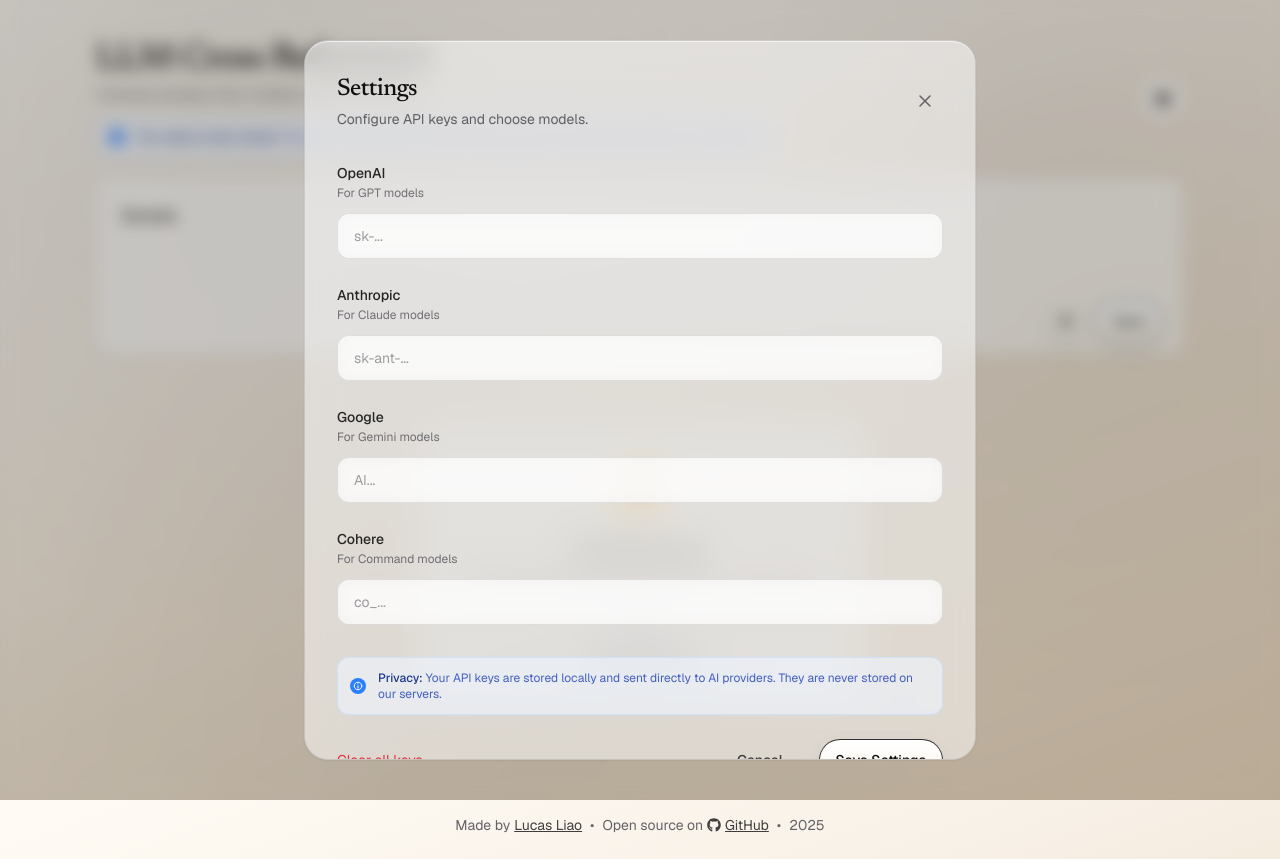
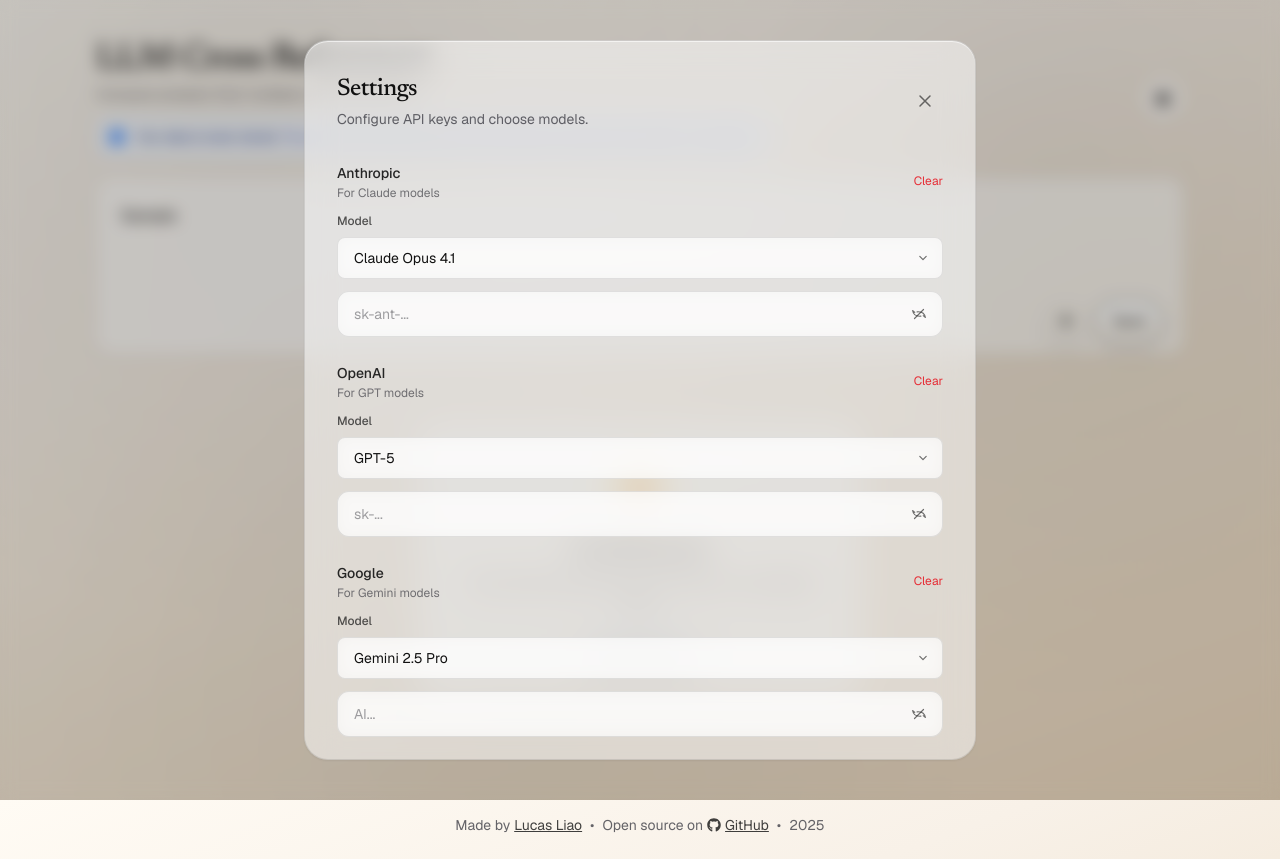
Before and after one commit to lucasliao0403/llm-cross-referencer, a Next.js app: page / in a window 1280 px wide. Both pictures are taken after typing "Sample" into the empty fields and a click on the button "Add API Keys". Built offline with nearby package versions, Linux system fonts and the light colour scheme.

Commit message:
add autosave to api settings

```diff
--- a/src/app/globals.css
+++ b/src/app/globals.css
@@ -84,12 +84,14 @@
   .custom-scrollbar::-webkit-scrollbar-track {
     background: transparent;
     border-radius: 0 24px 24px 0;
+    margin: 8px 8px 8px 0;
   }
 
   .custom-scrollbar::-webkit-scrollbar-thumb {
     background: rgba(17, 17, 17, 0.15);
     border-radius: 4px;
     border: 1px solid rgba(255, 255, 255, 0.3);
+    margin-right: 8px;
   }
 
   .custom-scrollbar::-webkit-scrollbar-thumb:hover {
@@ -99,5 +101,6 @@
   .custom-scrollbar::-webkit-scrollbar-corner {
     background: transparent;
     border-radius: 0 0 24px 0;
+    margin: 0 8px 8px 0;
   }
 }
--- a/src/app/page.tsx
+++ b/src/app/page.tsx
@@ -12,7 +12,7 @@
 
 // Removed fallback math notation converter
 
-type ModelKey = "openai" | "anthropic" | "google" | "cohere";
+type ModelKey = "anthropic" | "openai" | "google";
 
 type NdjsonEvent = {
   model: ModelKey;
@@ -22,41 +22,37 @@
 };
 
 export default function Home() {
-  const { apiKeys, hasAnyKeys } = useApiKeys();
+  const { apiKeys, selectedModels, hasAnyKeys } = useApiKeys();
   const [prompt, setPrompt] = useState("");
   const [isLoading, setIsLoading] = useState(false);
   const [showApiModal, setShowApiModal] = useState(false);
   const [messages, setMessages] = useState<Record<ModelKey, string>>({
+    anthropic: "",
     openai: "",
-    anthropic: "",
     google: "",
-    cohere: "",
   });
   const [errors, setErrors] = useState<Record<ModelKey, string | null>>({
+    anthropic: null,
     openai: null,
-    anthropic: null,
     google: null,
-    cohere: null,
   });
   const [evaluatorResult, setEvaluatorResult] = useState<string>("");
   const [evaluatorLoading, setEvaluatorLoading] = useState(false);
   const [evaluatorRan, setEvaluatorRan] = useState(false);
   const [modelStatus, setModelStatus] = useState<Record<ModelKey, 'pending' | 'streaming' | 'finished' | 'error'>>({
+    anthropic: 'pending',
     openai: 'pending',
-    anthropic: 'pending',
     google: 'pending',
-    cohere: 'pending',
   });
 
   const controllerRef = useRef<AbortController | null>(null);
   const allModels: { key: ModelKey; label: string }[] = useMemo(
     () => [
-      { key: "openai", label: "GPT-5" },
-      { key: "anthropic", label: "Claude 4 Sonnet" },
-      { key: "google", label: "Gemini 2.5 Pro" },
-      { key: "cohere", label: "Command A (03-2025)" },
+      { key: "anthropic", label: selectedModels?.anthropic || "Claude Opus 4.1" },
+      { key: "openai", label: selectedModels?.openai || "GPT-5" },
+      { key: "google", label: selectedModels?.google || "Gemini 2.5 Pro" },
     ],
-    []
+    [selectedModels]
   );
 
   // Only show models that have API keys
@@ -98,18 +94,17 @@
     e.preventDefault();
     if (!prompt.trim()) return;
     setIsLoading(true);
-    setMessages({ openai: "", anthropic: "", google: "", cohere: "" });
-    setErrors({ openai: null, anthropic: null, google: null, cohere: null });
+    setMessages({ anthropic: "", openai: "", google: "" });
+    setErrors({ anthropic: null, openai: null, google: null });
     setEvaluatorResult("");
     setEvaluatorLoading(false);
     setEvaluatorRan(false);
 
     // Only set status for active models (those with API keys)
     const newModelStatus: Record<ModelKey, 'pending' | 'streaming' | 'finished' | 'error'> = {
+      anthropic: 'pending',
       openai: 'pending',
-      anthropic: 'pending',
       google: 'pending',
-      cohere: 'pending',
     };
 
     // Set inactive models to 'finished' so they don't block the evaluator
@@ -127,7 +122,7 @@
       const res = await fetch("/api/cross-ref", {
         method: "POST",
         headers: { "Content-Type": "application/json" },
-        body: JSON.stringify({ prompt, apiKeys }),
+        body: JSON.stringify({ prompt, apiKeys, selectedModels }),
         signal: controller.signal,
       });
       if (!res.ok || !res.body) throw new Error("Request failed");
@@ -215,7 +210,7 @@
       const res = await fetch("/api/cross-ref", {
         method: "POST",
         headers: { "Content-Type": "application/json" },
-        body: JSON.stringify({ prompt: evaluationPrompt, apiKeys }),
+        body: JSON.stringify({ prompt: evaluationPrompt, apiKeys, selectedModels }),
       });
 
       if (!res.ok || !res.body) throw new Error("Evaluation failed");
--- a/src/components/ApiKeysModal.tsx
+++ b/src/components/ApiKeysModal.tsx
@@ -11,18 +11,33 @@
 
 const API_PROVIDERS = [
   {
+    key: 'anthropic' as keyof ApiKeys,
+    label: 'Anthropic',
+    placeholder: 'sk-ant-...',
+    description: 'For Claude models',
+    color: 'amber',
+    models: [
+      { value: 'claude-opus-4-1-20250805', label: 'Claude Opus 4.1' },
+      { value: 'claude-opus-4-20250514', label: 'Claude Opus 4' },
+      { value: 'claude-sonnet-4-20250514', label: 'Claude Sonnet 4' },
+      { value: 'claude-3-7-sonnet-latest', label: 'Claude 3.7 Sonnet' },
+      { value: 'claude-3-5-haiku-latest', label: 'Claude 3.5 Haiku' },
+    ]
+  },
+  {
     key: 'openai' as keyof ApiKeys,
     label: 'OpenAI',
     placeholder: 'sk-...',
     description: 'For GPT models',
     color: 'emerald',
-  },
-  {
-    key: 'anthropic' as keyof ApiKeys,
-    label: 'Anthropic',
-    placeholder: 'sk-ant-...',
-    description: 'For Claude models',
-    color: 'amber',
+    models: [
+      { value: 'gpt-5', label: 'GPT-5' },
+      { value: 'gpt-5-mini', label: 'GPT-5 Mini' },
+      { value: 'gpt-5-nano', label: 'GPT-5 Nano' },
+      { value: 'gpt-4.1', label: 'GPT-4.1' },
+      { value: 'gpt-4o', label: 'GPT-4o' },
+      { value: 'o3', label: 'o3' },
+    ]
   },
   {
     key: 'google' as keyof ApiKeys,
@@ -30,40 +45,32 @@
     placeholder: 'AI...',
     description: 'For Gemini models',
     color: 'blue',
-  },
-  {
-    key: 'cohere' as keyof ApiKeys,
-    label: 'Cohere',
-    placeholder: 'co_...',
-    description: 'For Command models',
-    color: 'purple',
+    models: [
+      { value: 'gemini-2.5-pro', label: 'Gemini 2.5 Pro' },
+      { value: 'gemini-2.5-flash', label: 'Gemini 2.5 Flash' },
+      { value: 'gemini-2.5-flash-lite', label: 'Gemini 2.5 Flash Lite' },
+    ]
   },
 ] as const;
 
 export default function ApiKeysModal({ isOpen, onClose }: ApiKeysModalProps) {
-  const { apiKeys, updateApiKey, clearApiKey, clearAllApiKeys } = useApiKeys();
-  const [localKeys, setLocalKeys] = useState<ApiKeys>(apiKeys);
+  const { apiKeys, selectedModels, updateApiKey, updateSelectedModel, clearApiKey, clearAllApiKeys } = useApiKeys();
   const [showKeys, setShowKeys] = useState<Record<keyof ApiKeys, boolean>>({
     openai: false,
     anthropic: false,
     google: false,
-    cohere: false,
   });
 
-  const handleSave = () => {
-    Object.entries(localKeys).forEach(([provider, key]) => {
-      updateApiKey(provider as keyof ApiKeys, key);
-    });
-    onClose();
+  const handleApiKeyChange = (provider: keyof ApiKeys, value: string) => {
+    updateApiKey(provider, value);
   };
 
-  const handleCancel = () => {
-    setLocalKeys(apiKeys);
-    onClose();
+  const handleModelChange = (provider: keyof ApiKeys, value: string) => {
+    updateSelectedModel(provider, value);
   };
 
   const handleClearAll = () => {
-    setLocalKeys({ openai: '', anthropic: '', google: '', cohere: '' });
+    clearAllApiKeys();
   };
 
   const toggleShowKey = (provider: keyof ApiKeys) => {
@@ -86,7 +93,7 @@
             animate={{ opacity: 1 }}
             exit={{ opacity: 0 }}
             className="fixed inset-0 bg-black/20 backdrop-blur-sm z-50"
-            onClick={handleCancel}
+            onClick={onClose}
           />
 
           {/* Modal */}
@@ -107,7 +114,7 @@
                   </p>
                 </div>
                 <button
-                  onClick={handleCancel}
+                  onClick={onClose}
                   className="p-2 rounded-full hover:bg-black/5 transition-colors"
                 >
                   <svg width="20" height="20" viewBox="0 0 20 20" fill="none" className="text-ink/60">
@@ -118,33 +125,53 @@
 
               {/* API Key Inputs */}
               <div className="space-y-6 mb-8">
-                {API_PROVIDERS.map(({ key, label, placeholder, description, color }) => (
+                {API_PROVIDERS.map(({ key, label, placeholder, description, color, models }) => (
                   <div key={key} className="space-y-3">
                     <div className="flex items-center justify-between">
                       <div>
                         <label className="text-sm font-medium text-ink/90">{label}</label>
                         <p className="text-xs text-ink-muted/70">{description}</p>
                       </div>
-                      {localKeys[key] && (
                       <button
-                          onClick={() => setLocalKeys(prev => ({ ...prev, [key]: '' }))}
+                        onClick={() => handleApiKeyChange(key, '')}
                         className="text-xs text-red-600/80 hover:text-red-600 transition-colors"
                       >
                         Clear
                       </button>
-                      )}
+                    </div>
+
+                    {/* Model Selection */}
+                    <div>
+                      <label className="text-xs font-medium text-ink/70 mb-2 block">Model</label>
+                      <div className="relative">
+                        <select
+                          value={selectedModels[key]}
+                          onChange={(e) => handleModelChange(key, e.target.value)}
+                          className="w-full px-4 py-2.5 pr-10 rounded-lg border border-card-border bg-white/60 backdrop-blur-sm text-sm focus:outline-none focus:ring-2 focus:ring-black/10 focus:border-black/20 transition-all appearance-none"
+                        >
+                          {models.map(({ value, label: modelLabel }) => (
+                            <option key={value} value={value}>
+                              {modelLabel}
+                            </option>
+                          ))}
+                        </select>
+                        <div className="absolute inset-y-0 right-3 flex items-center pointer-events-none">
+                          <svg width="16" height="16" viewBox="0 0 20 20" fill="none" className="text-ink/60">
+                            <path d="M6 8l4 4 4-4" stroke="currentColor" strokeWidth="1.5" strokeLinecap="round" strokeLinejoin="round"/>
+                          </svg>
+                        </div>
+                      </div>
                     </div>
 
                     <div className="relative">
                       <input
                         type={showKeys[key] ? "text" : "password"}
-                        value={localKeys[key]}
-                        onChange={(e) => setLocalKeys(prev => ({ ...prev, [key]: e.target.value }))}
+                        value={apiKeys[key]}
+                        onChange={(e) => handleApiKeyChange(key, e.target.value)}
                         placeholder={placeholder}
                         className="w-full px-4 py-3 pr-12 rounded-xl border border-card-border bg-white/60 backdrop-blur-sm placeholder:text-ink-muted/50 text-sm focus:outline-none focus:ring-2 focus:ring-black/10 focus:border-black/20 transition-all font-mono"
                       />
 
-                      {localKeys[key] && (
                       <button
                         type="button"
                         onClick={() => toggleShowKey(key)}
@@ -163,7 +190,6 @@
                           </svg>
                         )}
                       </button>
-                      )}
                     </div>
                   </div>
                 ))}
@@ -188,25 +214,17 @@
                 <button
                   onClick={handleClearAll}
                   className="text-sm text-red-600/80 hover:text-red-600 transition-colors"
-                  disabled={!Object.values(localKeys).some(key => key.length > 0)}
+                  disabled={!Object.values(apiKeys).some(key => key.length > 0)}
                 >
                   Clear all keys
                 </button>
 
-                <div className="flex items-center gap-3">
                 <button
-                    onClick={handleCancel}
-                    className="px-6 py-2.5 text-sm font-medium text-ink/80 hover:text-ink transition-colors"
-                  >
-                    Cancel
-                  </button>
-                  <button
-                    onClick={handleSave}
+                  onClick={onClose}
                   className="neo-btn text-sm font-medium"
                 >
-                    Save Settings
+                  Close
                 </button>
-                </div>
               </div>
             </div>
           </motion.div>
--- a/src/contexts/ApiKeysContext.tsx
+++ b/src/contexts/ApiKeysContext.tsx
@@ -3,15 +3,22 @@
 import React, { createContext, useContext, useEffect, useState } from 'react';
 
 export interface ApiKeys {
+  anthropic: string;
   openai: string;
+  google: string;
+}
+
+export interface SelectedModels {
   anthropic: string;
+  openai: string;
   google: string;
-  cohere: string;
 }
 
 interface ApiKeysContextType {
   apiKeys: ApiKeys;
+  selectedModels: SelectedModels;
   updateApiKey: (provider: keyof ApiKeys, key: string) => void;
+  updateSelectedModel: (provider: keyof SelectedModels, model: string) => void;
   clearApiKey: (provider: keyof ApiKeys) => void;
   clearAllApiKeys: () => void;
   hasAnyKeys: boolean;
@@ -20,28 +27,41 @@
 const ApiKeysContext = createContext<ApiKeysContextType | undefined>(undefined);
 
 const DEFAULT_API_KEYS: ApiKeys = {
+  anthropic: '',
   openai: '',
-  anthropic: '',
   google: '',
-  cohere: '',
+};
+
+const DEFAULT_SELECTED_MODELS: SelectedModels = {
+  anthropic: 'claude-opus-4-1-20250805',
+  openai: 'gpt-5',
+  google: 'gemini-2.5-pro',
 };
 
 const STORAGE_KEY = 'llm-cross-ref-api-keys';
+const MODELS_STORAGE_KEY = 'llm-cross-ref-selected-models';
 
 export function ApiKeysProvider({ children }: { children: React.ReactNode }) {
   const [apiKeys, setApiKeys] = useState<ApiKeys>(DEFAULT_API_KEYS);
+  const [selectedModels, setSelectedModels] = useState<SelectedModels>(DEFAULT_SELECTED_MODELS);
   const [isLoaded, setIsLoaded] = useState(false);
 
-  // Load API keys from localStorage on mount
+  // Load API keys and models from localStorage on mount
   useEffect(() => {
     try {
-      const stored = localStorage.getItem(STORAGE_KEY);
-      if (stored) {
-        const parsed = JSON.parse(stored);
-        setApiKeys({ ...DEFAULT_API_KEYS, ...parsed });
+      const storedKeys = localStorage.getItem(STORAGE_KEY);
+      if (storedKeys) {
+        const parsedKeys = JSON.parse(storedKeys);
+        setApiKeys({ ...DEFAULT_API_KEYS, ...parsedKeys });
+      }
+
+      const storedModels = localStorage.getItem(MODELS_STORAGE_KEY);
+      if (storedModels) {
+        const parsedModels = JSON.parse(storedModels);
+        setSelectedModels({ ...DEFAULT_SELECTED_MODELS, ...parsedModels });
       }
     } catch (error) {
-      console.error('Failed to load API keys from localStorage:', error);
+      console.error('Failed to load from localStorage:', error);
     } finally {
       setIsLoaded(true);
     }
@@ -58,10 +78,28 @@
     }
   }, [apiKeys, isLoaded]);
 
+  // Save selected models to localStorage whenever they change
+  useEffect(() => {
+    if (isLoaded) {
+      try {
+        localStorage.setItem(MODELS_STORAGE_KEY, JSON.stringify(selectedModels));
+      } catch (error) {
+        console.error('Failed to save selected models to localStorage:', error);
+      }
+    }
+  }, [selectedModels, isLoaded]);
+
   const updateApiKey = (provider: keyof ApiKeys, key: string) => {
     setApiKeys(prev => ({
       ...prev,
       [provider]: key.trim(),
+    }));
+  };
+
+  const updateSelectedModel = (provider: keyof SelectedModels, model: string) => {
+    setSelectedModels(prev => ({
+      ...prev,
+      [provider]: model,
     }));
   };
 
@@ -85,7 +123,9 @@
   return (
     <ApiKeysContext.Provider value={{
       apiKeys,
+      selectedModels,
       updateApiKey,
+      updateSelectedModel,
       clearApiKey,
       clearAllApiKeys,
       hasAnyKeys,
--- a/src/pages/api/cross-ref.ts
+++ b/src/pages/api/cross-ref.ts
@@ -2,10 +2,9 @@
 import OpenAI from "openai";
 import Anthropic from "@anthropic-ai/sdk";
 import { GoogleGenerativeAI } from "@google/generative-ai";
-import { CohereClientV2 } from "cohere-ai";
 
 type NdjsonEvent = {
-  model: "openai" | "anthropic" | "google" | "cohere";
+  model: "anthropic" | "openai" | "google";
   type: "start" | "delta" | "end" | "error";
   text?: string;
   error?: string;
@@ -26,13 +25,17 @@
     return res.status(405).end("Method Not Allowed");
   }
 
-  const { prompt, apiKeys } = req.body as {
+  const { prompt, apiKeys, selectedModels } = req.body as {
     prompt?: string;
     apiKeys?: {
+      anthropic?: string;
       openai?: string;
+      google?: string;
+    };
+    selectedModels?: {
       anthropic?: string;
+      openai?: string;
       google?: string;
-      cohere?: string;
     };
   };
   if (!prompt || typeof prompt !== "string") {
@@ -53,21 +56,53 @@
     res.write(JSON.stringify(event) + "\n");
   };
 
-  // Model IDs via env with sensible defaults
-  const openaiModel = process.env.OPENAI_MODEL || "gpt-4o-mini"; // cheaper, widely available
-  const anthropicModel =
-    process.env.ANTHROPIC_MODEL || "claude-sonnet-4-20250514";
-  const googleModel =
-    process.env.GOOGLE_MODEL || "gemini-1.5-pro-latest"; // replace with gemini-2.5-pro when available
-  const cohereModel = process.env.COHERE_MODEL || "command-a-03-2025";
+  // Use selected models from the request, fallback to env, then defaults
+  const anthropicModel = selectedModels?.anthropic || process.env.ANTHROPIC_MODEL || "claude-opus-4-1-20250805";
+  const openaiModel = selectedModels?.openai || process.env.OPENAI_MODEL || "gpt-5";
+  const googleModel = selectedModels?.google || process.env.GOOGLE_MODEL || "gemini-2.5-pro";
 
   // Only use user-provided API keys
+  const anthropicApiKey = apiKeys?.anthropic?.trim();
   const openaiApiKey = apiKeys?.openai?.trim();
-  const anthropicApiKey = apiKeys?.anthropic?.trim();
   const googleApiKey = apiKeys?.google?.trim();
-  const cohereApiKey = apiKeys?.cohere?.trim();
 
   const tasks: Array<Promise<void>> = [];
+
+  if (anthropicApiKey) {
+    tasks.push(
+      (async () => {
+        write({ model: "anthropic", type: "start" });
+        try {
+          const anthropic = new Anthropic({ apiKey: anthropicApiKey });
+          const stream = await anthropic.messages.create({
+            model: anthropicModel,
+            max_tokens: 4096,
+            system: latexInstruction,
+            messages: [{ role: "user", content: prompt }],
+            stream: true,
+          });
+
+          for await (const event of stream) {
+            if (event.type === "content_block_delta") {
+              const anyEvent = event as any;
+              if (anyEvent?.delta?.type === "text_delta") {
+                const t: string | undefined = anyEvent.delta.text;
+                if (t) write({ model: "anthropic", type: "delta", text: t });
+              }
+            }
+          }
+          write({ model: "anthropic", type: "end" });
+        } catch (err: any) {
+          write({
+            model: "anthropic",
+            type: "error",
+            error: err?.message || "Anthropic error",
+          });
+        }
+      })()
+    );
+  }
+  // Don't show error for missing Anthropic key - just skip the model
 
   if (openaiApiKey) {
     tasks.push(
@@ -106,42 +141,6 @@
   }
   // Don't show error for missing OpenAI key - just skip the model
 
-  if (anthropicApiKey) {
-    tasks.push(
-      (async () => {
-        write({ model: "anthropic", type: "start" });
-        try {
-          const anthropic = new Anthropic({ apiKey: anthropicApiKey });
-          const stream = await anthropic.messages.create({
-            model: anthropicModel,
-            max_tokens: 4096,
-            system: latexInstruction,
-            messages: [{ role: "user", content: prompt }],
-            stream: true,
-          });
-
-          for await (const event of stream) {
-            if (event.type === "content_block_delta") {
-              const anyEvent = event as any;
-              if (anyEvent?.delta?.type === "text_delta") {
-                const t: string | undefined = anyEvent.delta.text;
-                if (t) write({ model: "anthropic", type: "delta", text: t });
-              }
-            }
-          }
-          write({ model: "anthropic", type: "end" });
-        } catch (err: any) {
-          write({
-            model: "anthropic",
-            type: "error",
-            error: err?.message || "Anthropic error",
-          });
-        }
-      })()
-    );
-  }
-  // Don't show error for missing Anthropic key - just skip the model
-
   if (googleApiKey) {
     tasks.push(
       (async () => {
@@ -170,42 +169,7 @@
   }
   // Don't show error for missing Google key - just skip the model
 
-  if (cohereApiKey) {
-    tasks.push(
-      (async () => {
-        write({ model: "cohere", type: "start" });
-        try {
-          const cohere = new CohereClientV2({ token: cohereApiKey });
-          const stream = await cohere.chatStream({
-            model: cohereModel,
-            messages: [
-              { role: "system", content: latexInstruction },
-              { role: "user", content: prompt }
-            ],
-          });
-          for await (const event of stream) {
-            if (event.type === "content-delta") {
-              const anyEvent = event as any;
-              const text: string | undefined =
-                anyEvent?.delta?.message?.content?.text ??
-                (typeof anyEvent?.delta?.message === "string"
-                  ? anyEvent.delta.message
-                  : undefined);
-              if (text) write({ model: "cohere", type: "delta", text });
-            }
-          }
-          write({ model: "cohere", type: "end" });
-        } catch (err: any) {
-          write({
-            model: "cohere",
-            type: "error",
-            error: err?.message || "Cohere error",
-          });
-        }
-      })()
-    );
-  }
-  // Don't show error for missing Cohere key - just skip the model
+
 
   try {
     await Promise.all(tasks);
```
Lines whose indentation alone changed are shown as unchanged.
